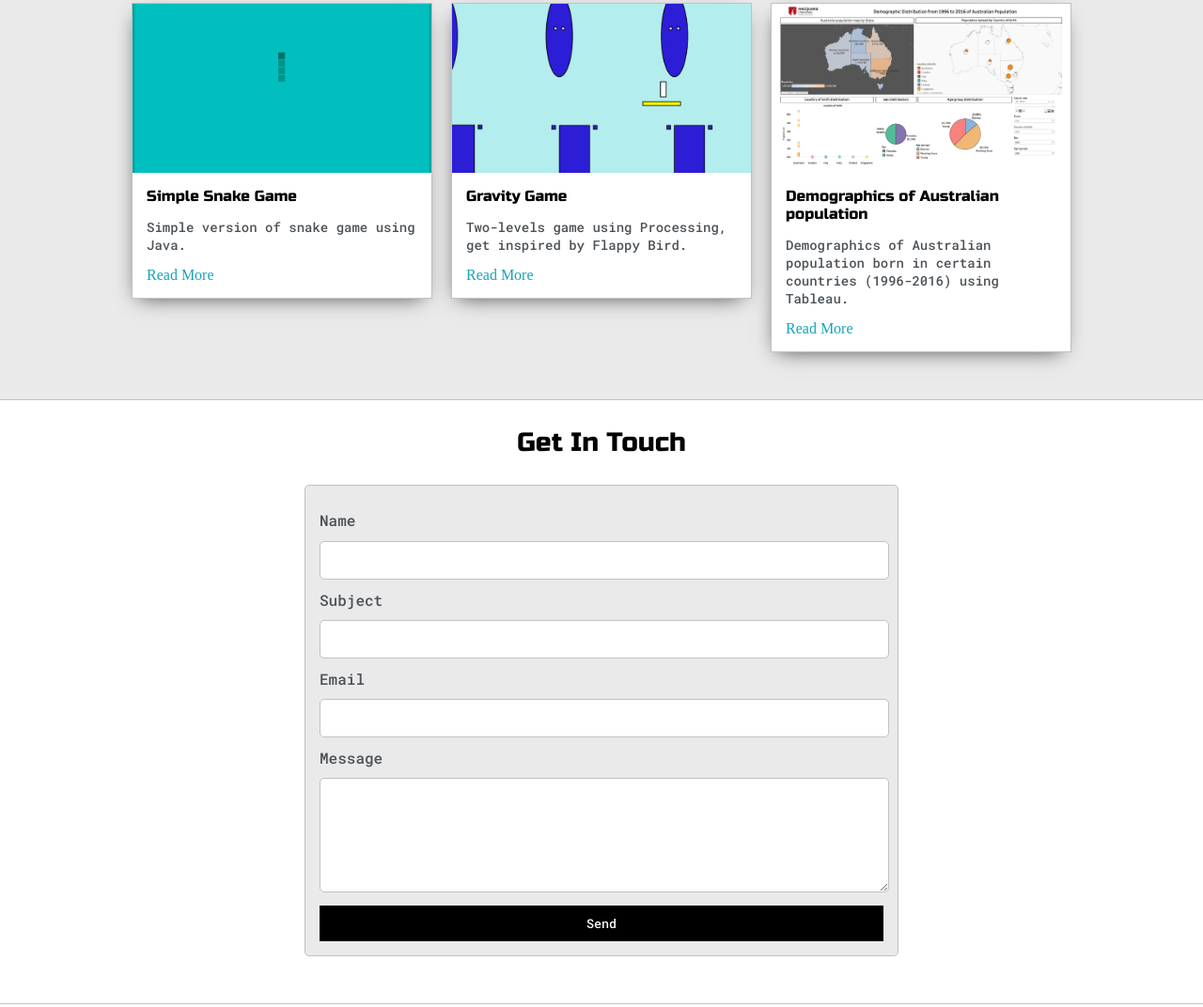
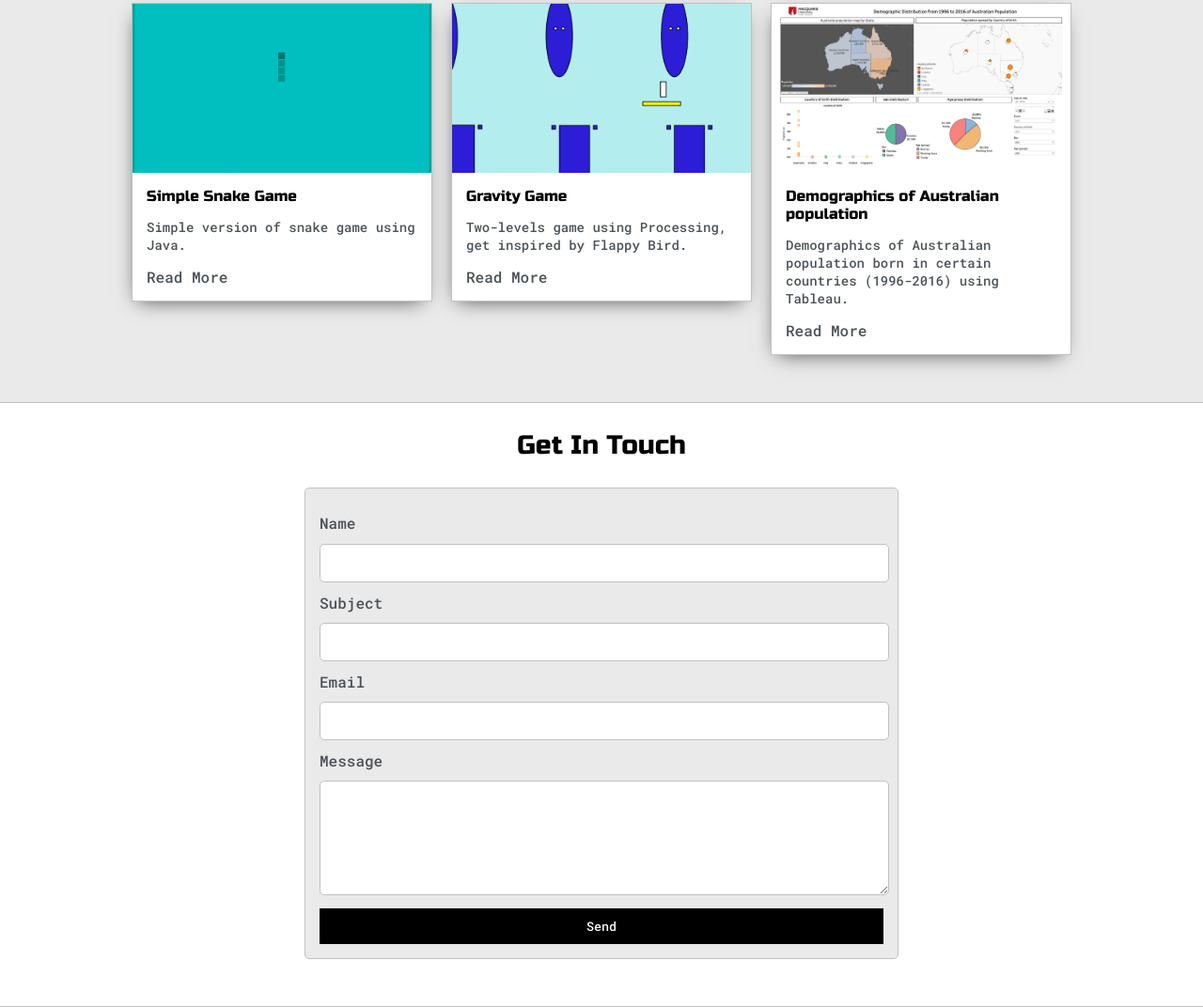
Before and after one commit to DinhNghiDungLe/Portfolio, a plain HTML site: page index.html in a window 1280 px wide. Shown: the part 1388-2460 px from the top of the page at 94% size. Drawn offline with Linux system fonts and the light colour scheme.

Commit message:
change fonts

```diff
--- a/default.css
+++ b/default.css
@@ -290,6 +290,10 @@ h6{font-size: 16px;}
 	background-color: #fff;
 	padding: 15px;
 }
+.post-preview a{
+	color: var(--secondaryText);
+	font-family: 'Roboto Mono', monospace;
+}
 .post-title{
 	color: black;
 	margin: 0;
```
